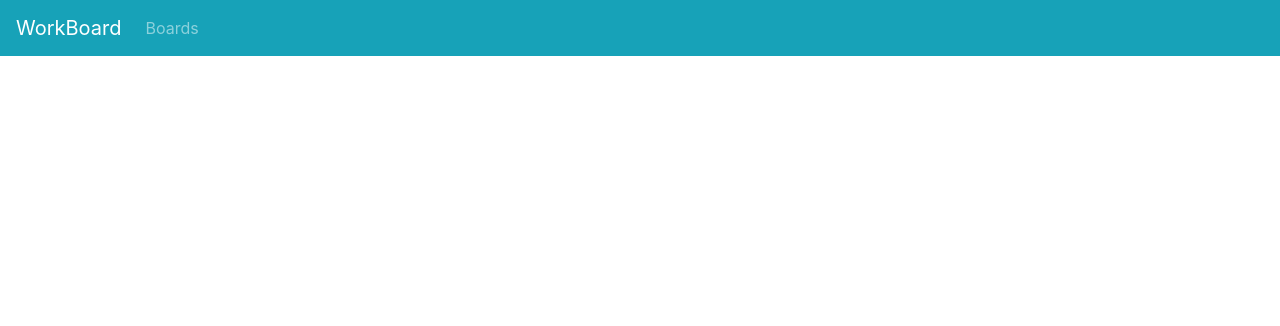
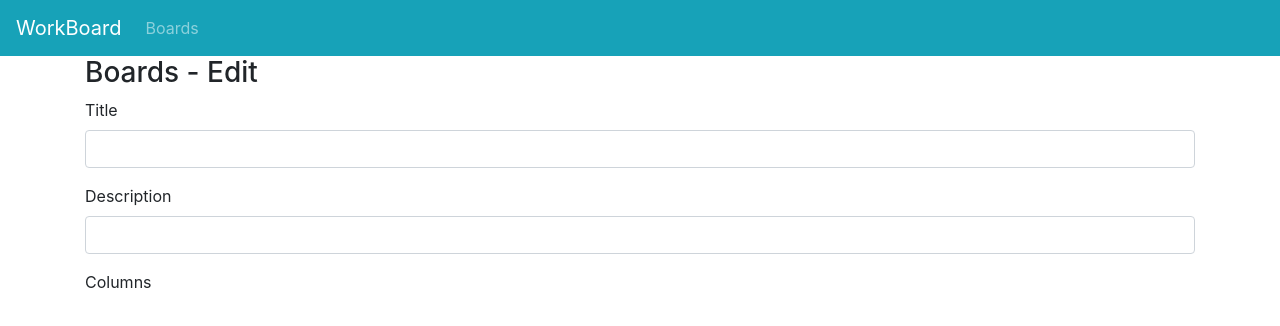
Before and after one commit to hector-co/work-board-webapp, a Vue app: page /boards/edit/1 in a window 1280 px wide. Shown: the top 326 px of the page. Built offline with nearby package versions, Linux system fonts and the light colour scheme.

Commit message:
adding page for editing board (pending)

```diff
--- a/src/router.js
+++ b/src/router.js
@@ -1,7 +1,8 @@
 import Vue from 'vue'
 import Router from 'vue-router'
 import Home from './views/Home.vue'
-import BoardList from './views/BoardList';
+import BoardList from './views/BoardList'
+import BoardEdit from './views/BoardEdit'
 
 Vue.use(Router)
 
@@ -18,6 +19,11 @@ export default new Router({
       path: '/boards',
       name: 'boards',
       component: BoardList
+    },
+    {
+      path: '/boards/edit/:id',
+      name: 'boards-edit',
+      component: BoardEdit
     }
   ]
 })
--- a/src/services/board-service.js
+++ b/src/services/board-service.js
@@ -1,10 +1,8 @@
+import httpClient from '.'
+
 export class BoardService {
-  constructor(httpClient) {
-    this.httpClient = httpClient;
-  }
-
   async list() {
-    var response = await this.httpClient.get('boards');
+    var response = await httpClient.get('boards');
     return response.data;
   }
 }
--- a/src/store/modules/boards.js
+++ b/src/store/modules/boards.js
@@ -1,7 +1,6 @@
-import httpClient from '../../services'
 import { BoardService } from '../../services'
 
-let boardService = new BoardService(httpClient)
+let boardService = new BoardService()
 
 export default {
   namespaced: true,
--- /dev/null
+++ b/src/views/BoardEdit.vue
@@ -0,0 +1,21 @@
+<template>
+  <div class="board-edit">
+    <h3>Boards - Edit</h3>
+    <b-form>
+      <b-form-group label="Title" label-for="title-input">
+        <b-form-input id="title-input" type="text"></b-form-input>
+      </b-form-group>
+      <b-form-group label="Description" label-for="description-input">
+        <b-form-input id="description-input" type="text"></b-form-input>
+      </b-form-group>
+      <b-form-group label="Columns">
+
+      </b-form-group>
+    </b-form>
+  </div>
+</template>
+<script>
+export default {
+  name: "BoardEdit"
+};
+</script>
--- a/src/views/BoardList.vue
+++ b/src/views/BoardList.vue
@@ -1,6 +1,7 @@
 <template>
   <div class="board-list">
     <h3>Boards</h3>
+    <b-button variant="primary" class="mb-2">Register</b-button>
     <table class="table b-table table-striped table-hover">
       <thead>
         <tr>
@@ -13,9 +14,12 @@
         <tr v-for="board in data" :key="board.id">
           <td>{{board.id}}</td>
           <td>{{board.title}}</td>
-          <td>
-            <b-button size="sm">
-            </b-button>
+          <td class="text-right">
+            <b-link
+              :to="{ name:'boards-edit', params:{ id:board.id } }"
+              class="btn btn-warning btn-sm"
+            >edit</b-link>
+            <b-button variant="danger" size="sm">close</b-button>
           </td>
         </tr>
       </tbody>
```
